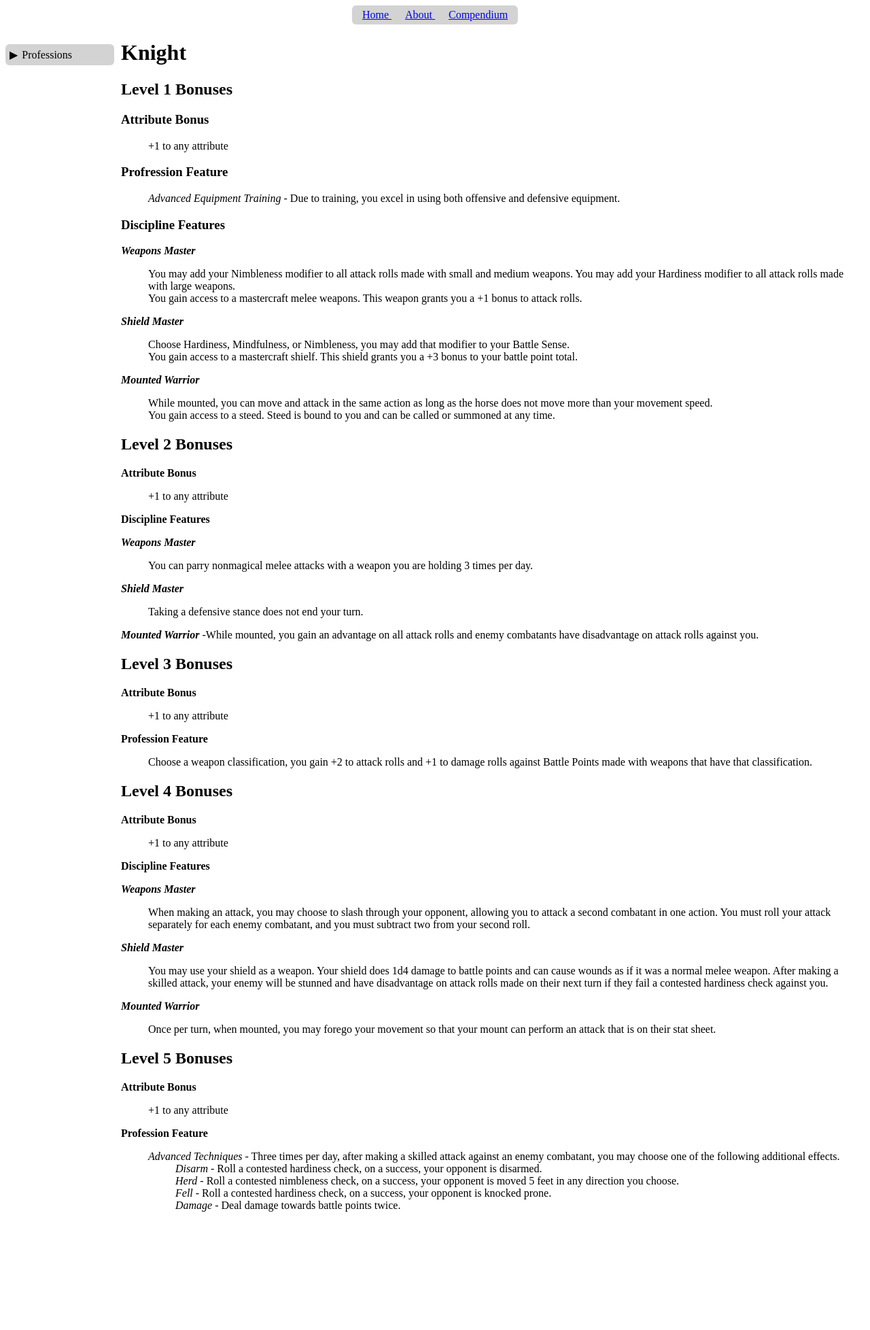
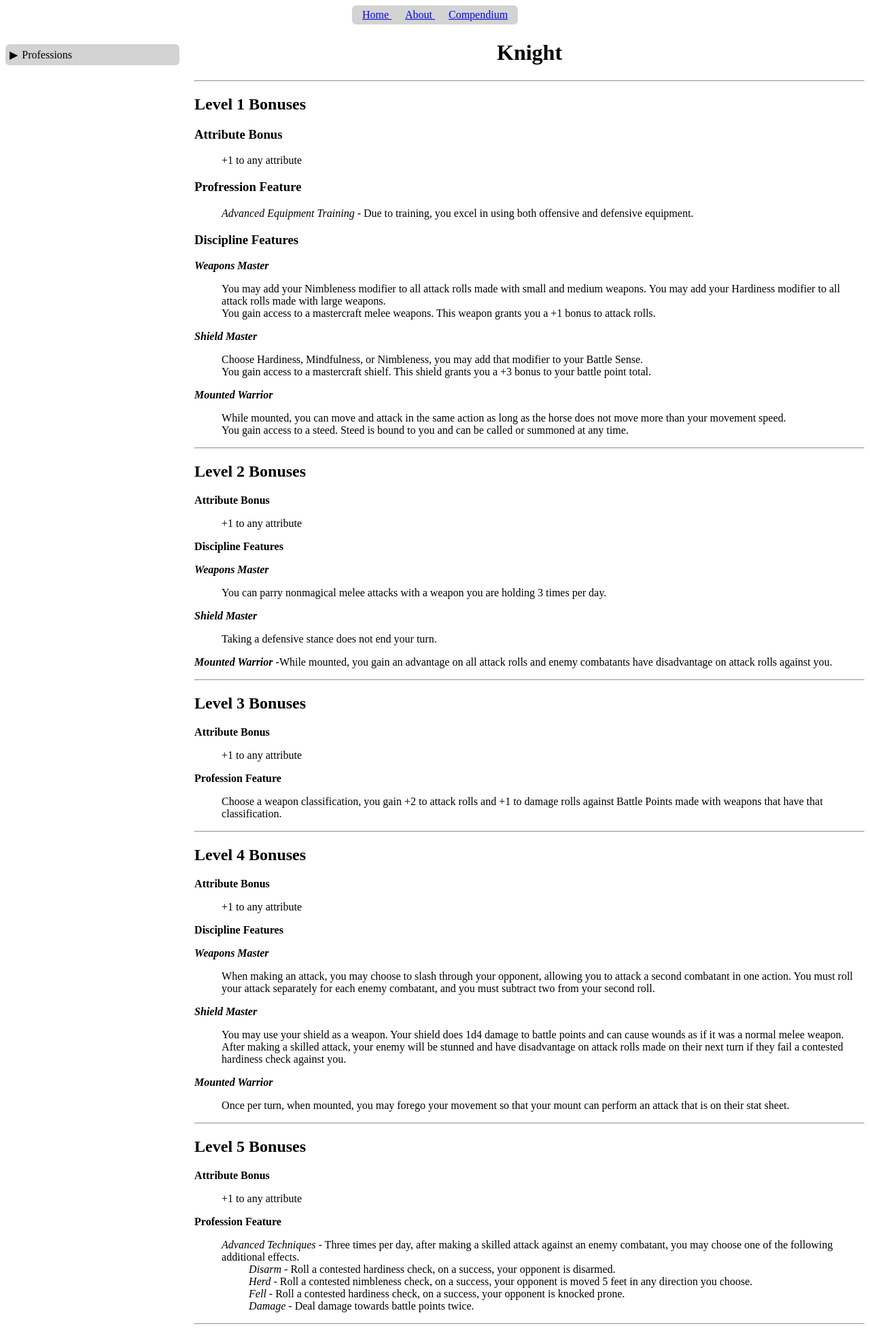
Before and after one commit to Dirty-Byrd/Fated-Companion, a Jekyll site: the page built from _posts/2025-06-16-knight.md, in a window 1280 px wide. Shown: the whole page at 68% size. Built offline with Jekyll 4.4.1, drawn with Linux system fonts in a browser that asks for light colours; before the commit the page ends 1798 px from its top, so only the background shows below that.

Commit message:
Improved Mobile Layout and Compendium Format

```diff
--- a/_layouts/default.html
+++ b/_layouts/default.html
@@ -27,6 +27,15 @@
         {
             padding: 10px;
         }
+
+        @media screen and (max-width:800px)
+        {
+            nav
+            {
+                position: relative;
+                text-align: center;
+            }
+        }
     </style>
 
     <nav>
--- a/_layouts/post.html
+++ b/_layouts/post.html
@@ -2,13 +2,18 @@
 layout: default
 ---
 <style>
+    .compTitle
+    {
+        text-align: center;
+    }
+
     .sidenav
     {
         position: fixed;
         background-color: lightgray;
         border-radius: 6px;
         margin-top: 27px;
-        width: 160px;
+        width: 20%;
     }
 
     .sidenav a
@@ -18,8 +23,24 @@ layout: default
 
     .main
     {
-        margin-left: 160px;
-        padding: 0px 10px;
+        width: 78%;
+        float: right;
+    }
+
+    @media screen and (max-width:800px)
+    {
+        .sidenav, .main
+        {
+            width: 100%;
+        }
+    }
+
+        @media screen and (max-width:800px)
+    {
+        .sidenav
+        {
+            position: relative;
+        }
     }
 
     ul, #navlist
@@ -91,6 +112,6 @@ layout: default
 </script>
 
 <div class="main">
-    <h1>{{page.title}}</h1>
+    <h1 class="compTitle">{{page.title}}</h1>
     {{ content }}
 </div>
```
Also changed, not shown: _posts/2025-06-16-knight.md (+13 -0 lines).
